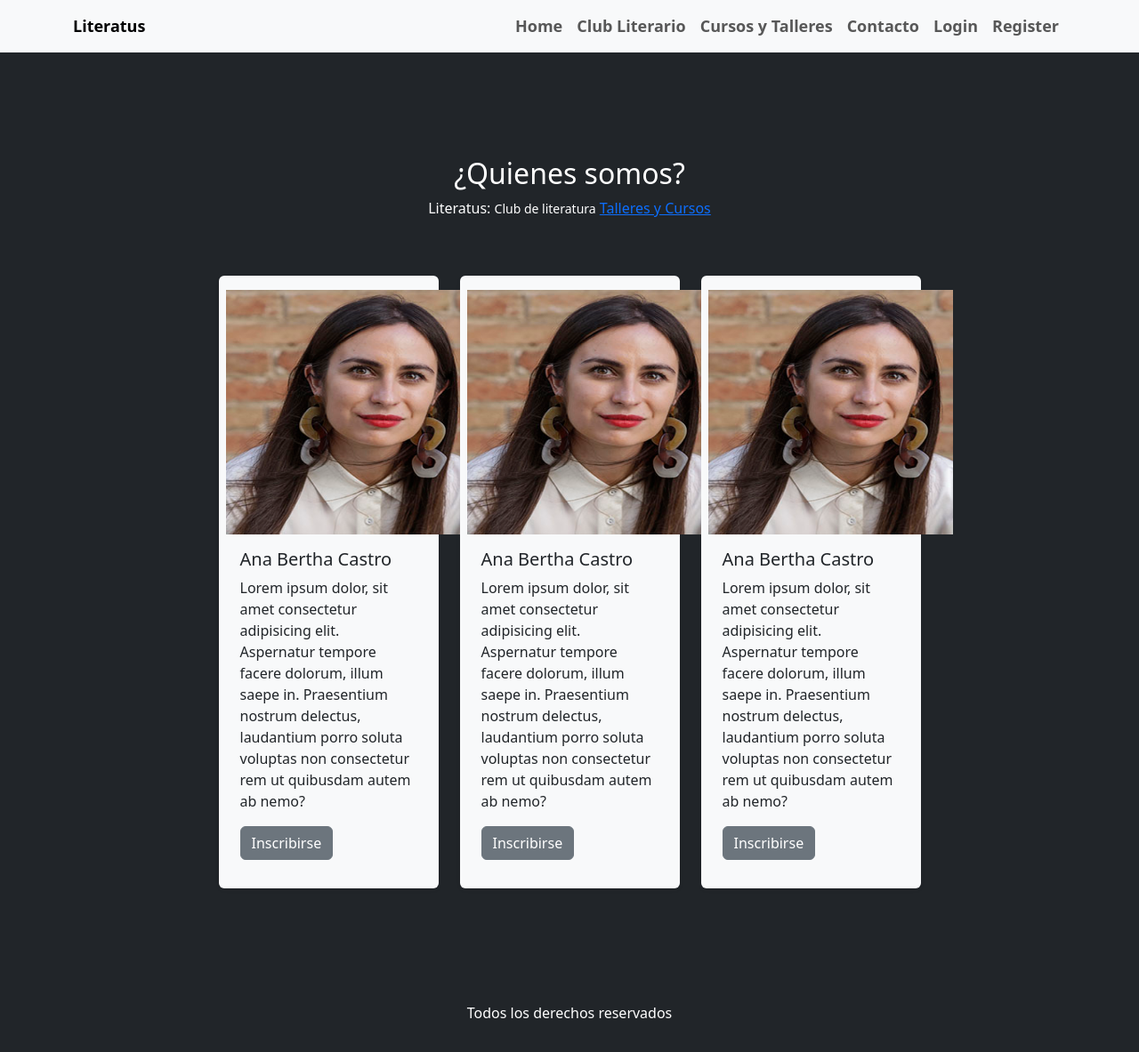
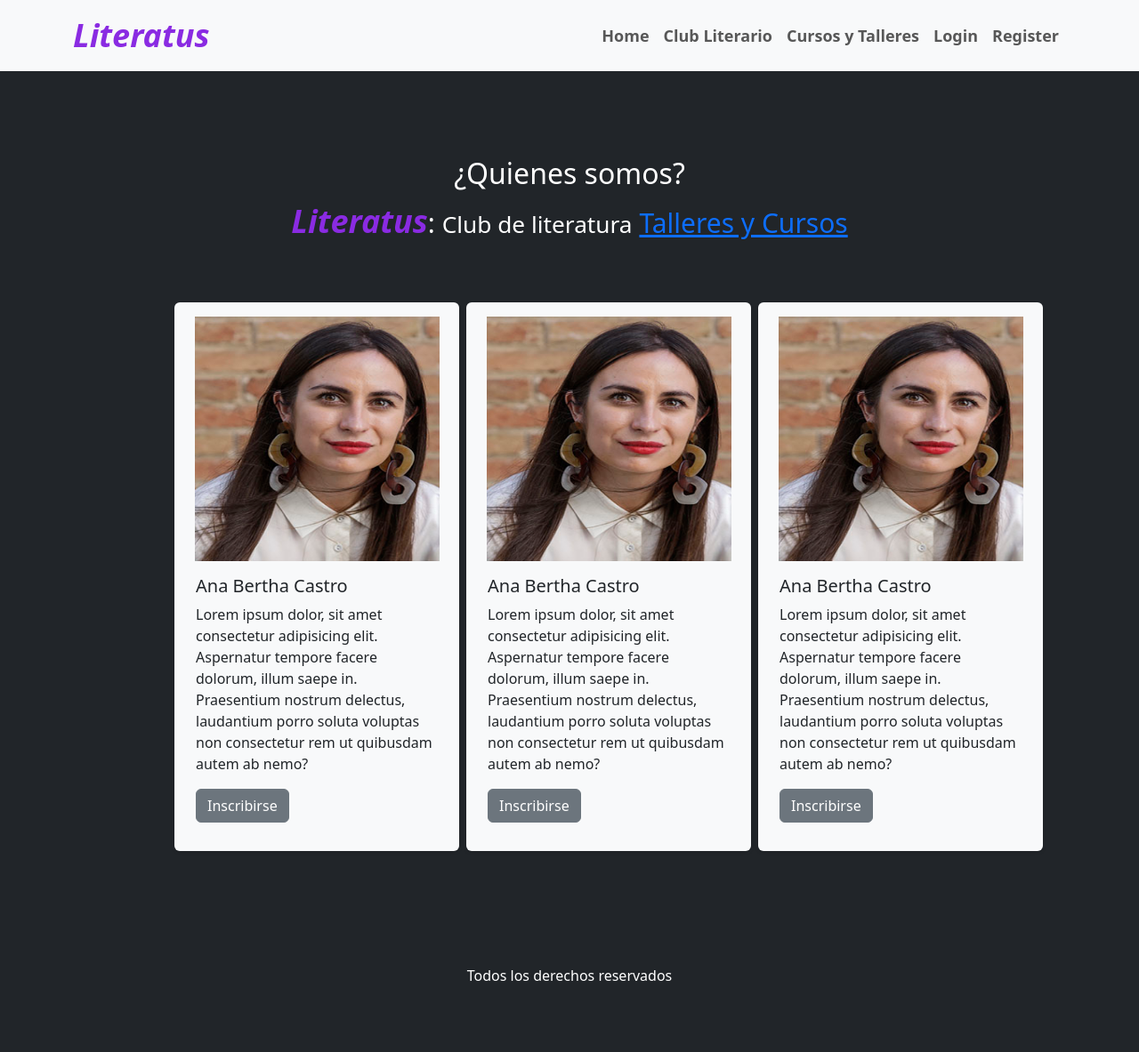
Before and after one commit to EATrejo/lesson-3, a Django app: page / in a window 1280 px wide. Shown: the whole page at 89% size. After the commit the page ends 1103 px from the top, so only its background shows below. Run offline with Django 5.2, Linux system fonts and the light colour scheme.

Commit message:
tercer envio

```diff
--- a/myproject/static/css/style.css
+++ b/myproject/static/css/style.css
@@ -58,6 +58,52 @@ a:hover {
     font-size: 18px;
 }
 
+.logo{
+    font-size: 36px;
+    font-weight: 600;
+    font-style: italic;
+    color: blueviolet;
+    margin-bottom: 60px;
+}
+
+h1 {
+    font-family: 'Times New Roman', Times, serif;
+    padding-top: 4rem;
+    margin-top: 6rem;
+    margin-bottom: 4rem;
+    font-size: 4.5rem;
+    text-align: center;
+}
+
+.literatus{
+    font-size: 2.5rem;
+    margin-top: 6rem;
+    margin-left: -1.5rem;
+    color: #ac1383;
+    font-style: italic;
+}
+
+.titulo{
+    font-size: 18px;
+}
+
+.parrafo-club{
+    font-family: 'Times New Roman', Times, serif;
+    text-align:justify;
+    font-style: italic;
+    font-size: 24px;
+
+}
+
+.linky{
+    font-family: 'Times New Roman', Times, serif;
+    font-size: 50px;
+    text-decoration: none;
+}
+.par-1{
+    font-size: 30px;
+}
+
 .quienes{
     padding: 80px 0;
 }
@@ -65,10 +111,41 @@ a:hover {
 .card img{
     width: 275px;
     height: 275px;
+
 }
 
-/**@media(max-width: 767px) {
-   .quienes{
-    padding: 30 0 0 0;
-   }
-}*//
+
+@media screen and (max-width: 1280px) {
+
+    .rockote{
+        display: flex;
+        justify-content: space-evenly;
+        margin-left: 0;
+        padding-left: 0;
+        gap: 60px;
+    }
+
+    .rock{
+
+    }
+
+    .rockito{
+        width: 320px;
+    }
+
+
+}
+
+@media screen and (max-width: 375px) {
+
+    .container{
+        align-items: center;
+    }
+
+    .rock{
+        margin-right: 80px;
+
+    }
+
+
+}
--- a/myproject/templates/home.html
+++ b/myproject/templates/home.html
@@ -13,15 +13,30 @@
                 <div class="col-md-12">
                     <div class="section-header text-center pb-5"><br><br><br>
                         <h2 class="text-white">¿Quienes somos?</h2>
-                        <p class="text-white">Literatus: <small>Club de literatura</small> <a href="/cursos/">Talleres y Cursos</a></p>
+                        <p class="text-white titulo par-1"><span class="logo">Literatus</span>: <small>Club de literatura</small> <a href="/cursos/">Talleres y Cursos</a></p>
                     </div>
                 </div>
             </div>
 
-            <div class="row justify-content-center">
+            <div class="row justify-content-center rockote">
 
-                <div class="col-12 col-md-12 col-lg-3">
-                    <div class="card bg-light shadow-sm border-0 px-2 py-3 mb-4">
+                <div class="col-12 col-md-12 col-lg-3 rock">
+                    <div class="card bg-light shadow-sm border-0 px-2 py-3 mb-4 rockito">
+                        <div class="text-center">
+                            <img  class="foto" src="static/css/images/maria-5.jpg" alt="">
+                        </div>
+                        <div class="card-body">
+                            <h5 class="card-title">Ana Bertha Castro</h5>
+                            <p>
+                                Lorem ipsum dolor, sit amet consectetur adipisicing elit. Aspernatur tempore facere dolorum, illum saepe in. Praesentium nostrum delectus, laudantium porro soluta voluptas non consectetur rem ut quibusdam autem ab nemo?
+                            </p>
+                            <a href="#" class="btn btn-secondary">Inscribirse</a>
+                        </div>
+                    </div>
+                </div>
+
+                <div class="col-12 col-md-12 col-lg-3 rock">
+                    <div class="card bg-light shadow-sm border-0 px-2 py-3 mb-4 rockito">
                         <div class="text-center">
                             <img src="static/css/images/maria-5.jpg" alt="">
                         </div>
@@ -35,23 +50,8 @@
                     </div>
                 </div>
 
-                <div class="col-12 col-md-12 col-lg-3">
-                    <div class="card bg-light shadow-sm border-0 px-2 py-3 mb-4">
-                        <div class="text-center">
-                            <img src="static/css/images/maria-5.jpg" alt="">
-                        </div>
-                        <div class="card-body">
-                            <h5 class="card-title">Ana Bertha Castro</h5>
-                            <p>
-                                Lorem ipsum dolor, sit amet consectetur adipisicing elit. Aspernatur tempore facere dolorum, illum saepe in. Praesentium nostrum delectus, laudantium porro soluta voluptas non consectetur rem ut quibusdam autem ab nemo?
-                            </p>
-                            <a href="#" class="btn btn-secondary">Inscribirse</a>
-                        </div>
-                    </div>
-                </div>
-
-                <div class="col-12 col-md-12 col-lg-3">
-                    <div class="card bg-light shadow-sm border-0 px-2 py-3 mb-4">
+                <div class="col-12 col-md-12 col-lg-3 rock">
+                    <div class="card bg-light shadow-sm border-0 px-2 py-3 mb-4 rockito">
                         <div class="text-center">
                             <img src="static/css/images/maria-5.jpg" alt="">
                         </div>
--- a/myproject/templates/layout.html
+++ b/myproject/templates/layout.html
@@ -20,7 +20,7 @@
         <nav class="navbar navbar-expand-lg navbar-light bg-light fixed-top">
 
             <div class="container">
-                <a href="#" class="navbar-brand"><span>Literatus</span></a>
+                <a href="#" class="navbar-brand"><span class="logo">Literatus</span></a>
                 <button class="navbar-toggler" type="button" data-bs-toggle="collapse"
                         data-bs-target="#navbar-start" aria-controls="navbar-start" aria-expanded="false"
                         aria-label="Toggle navigation">
@@ -38,12 +38,13 @@
                         <li class="nav-item">
                             <a class="nav-link" href="{% url 'cursos:list' %}">Cursos y Talleres</a>
                         </li>
-                        <li class="nav-item">
-                            <a class="nav-link" href="/contact">Contacto</a>
-                        </li>
+
                         {% if user.is_authenticated %}
                         <li class="nav-item">
                             <a class="nav-link" href="{% url 'users:logout' %}">Logout</a>
+                        </li>
+                        <li class="nav-item">
+                            <a class="nav-link" href="/contact">Contacto</a>
                         </li>
                         {% else %}
                         <li class="nav-item">
@@ -52,6 +53,7 @@
                         <li class="nav-item">
                             <a class="nav-link" href="{% url 'users:register' %}">Register</a>
                         </li>
+
                         {% endif %}
                     </ul>
                 </div>
```
Also changed, not shown: myproject/templates/about.html (+22 -4 lines), myproject/db.sqlite3.
